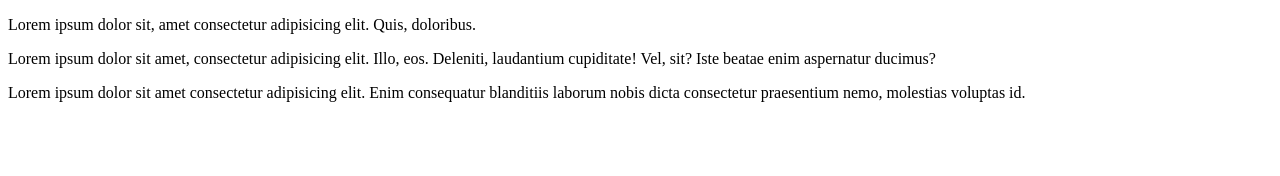
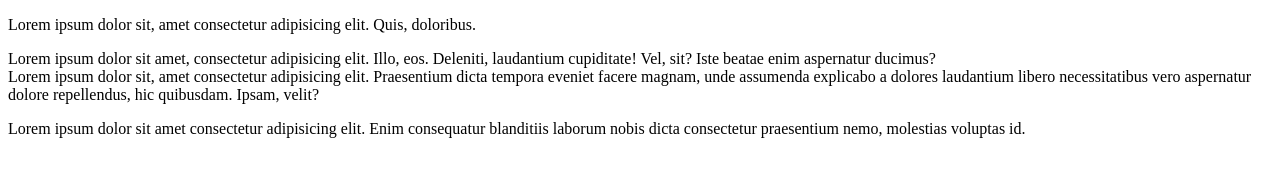
Before and after one commit to Kristle22/git-conflict, a website: page index.html in a window 1280 px wide. Drawn offline with Linux system fonts and the light colour scheme.

Commit message:
section-2

```diff
--- a/index.html
+++ b/index.html
@@ -11,6 +11,7 @@
        <p>Lorem ipsum dolor sit, amet consectetur adipisicing elit. Quis, doloribus.</p>
    </header>
    <section>Lorem ipsum dolor sit amet, consectetur adipisicing elit. Illo, eos. Deleniti, laudantium cupiditate! Vel, sit? Iste beatae enim aspernatur ducimus?</section>
+   <section>Lorem ipsum dolor sit, amet consectetur adipisicing elit. Praesentium dicta tempora eveniet facere magnam, unde assumenda explicabo a dolores laudantium libero necessitatibus vero aspernatur dolore repellendus, hic quibusdam. Ipsam, velit?</section>
    <footer>
        <p>Lorem ipsum dolor sit amet consectetur adipisicing elit. Enim consequatur blanditiis laborum nobis dicta consectetur praesentium nemo, molestias voluptas id.</p>
    </footer>
```
